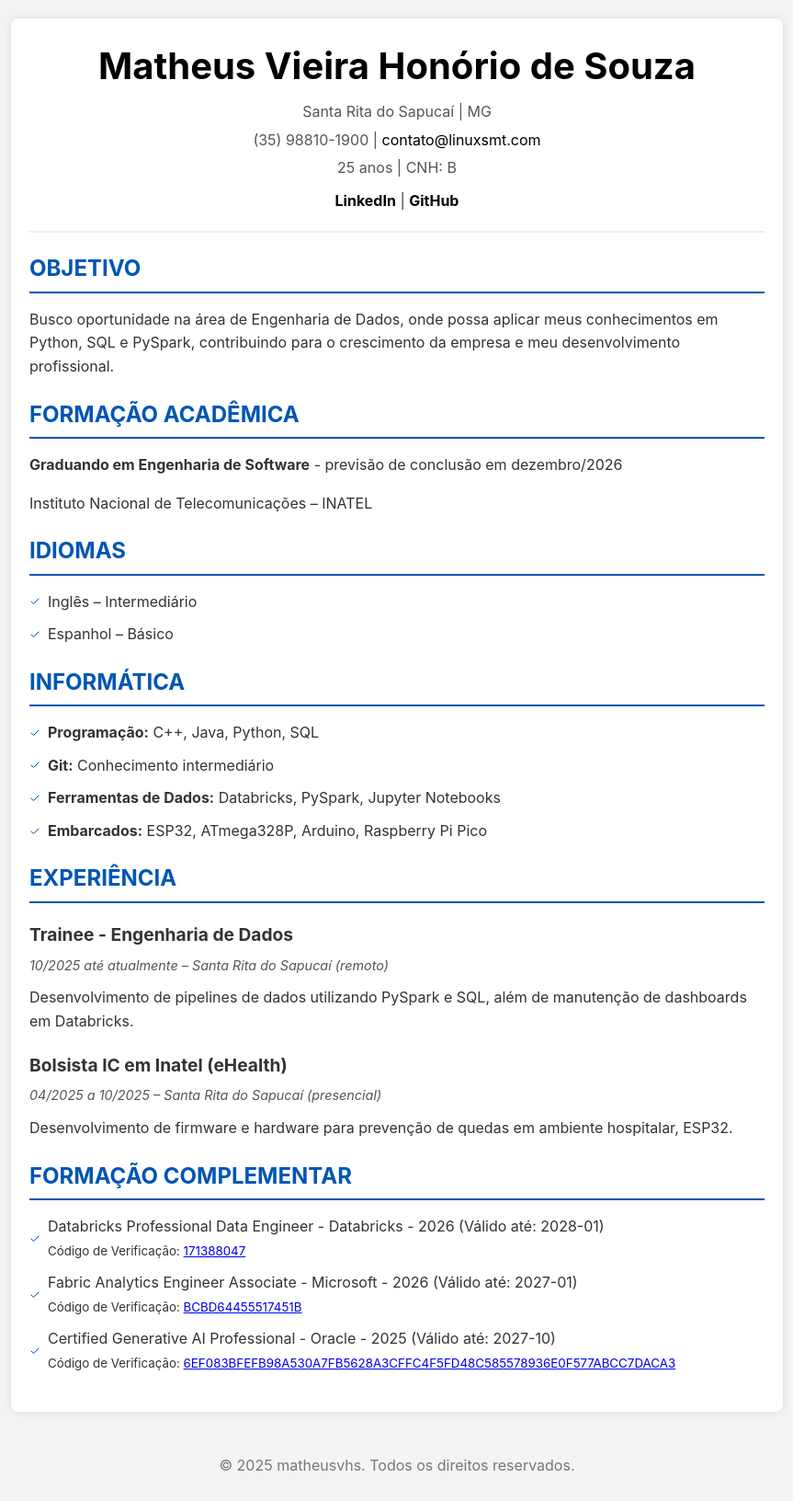
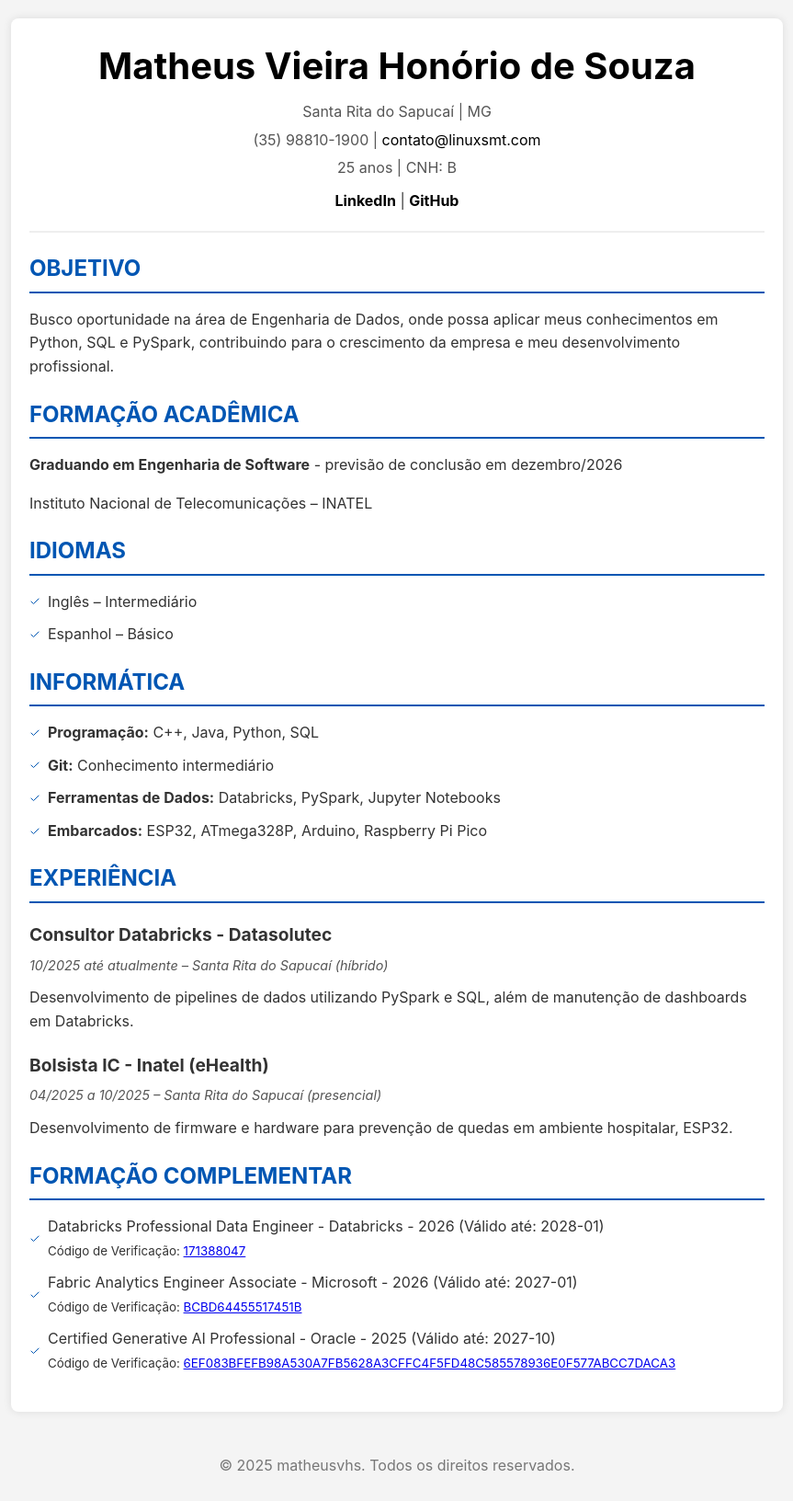
Before and after one commit to matheusvhs/matheusvhs, a Jekyll site: the page built from index.md, in a window 1280 px wide. Shown: the whole page at 92% size, without its empty margins (208-1071 px from the left). Built offline with Jekyll 4.4.1, drawn with Linux system fonts in a browser that asks for light colours.

Commit message:
Atualiza título e período de experiência profissional no CV

```diff
--- a/_data/cv.yml
+++ b/_data/cv.yml
@@ -28,11 +28,11 @@ skills:
   - name: Embarcados
     details: ESP32, ATmega328P, Arduino, Raspberry Pi Pico
 experience:
-  - title: Trainee - Engenharia de Dados
-    period: 10/2025 até atualmente – Santa Rita do Sapucaí (remoto)
+  - title: Consultor Databricks - Datasolutec
+    period: 10/2025 até atualmente – Santa Rita do Sapucaí (híbrido)
     description: Desenvolvimento de pipelines de dados utilizando PySpark e SQL, além de manutenção de dashboards em Databricks.
 
-  - title: Bolsista IC em Inatel (eHealth)
+  - title: Bolsista IC - Inatel (eHealth)
     period: 04/2025 a 10/2025 – Santa Rita do Sapucaí (presencial)
     description: Desenvolvimento de firmware e hardware para prevenção de quedas em ambiente hospitalar, ESP32.
 complementary_education:
```
